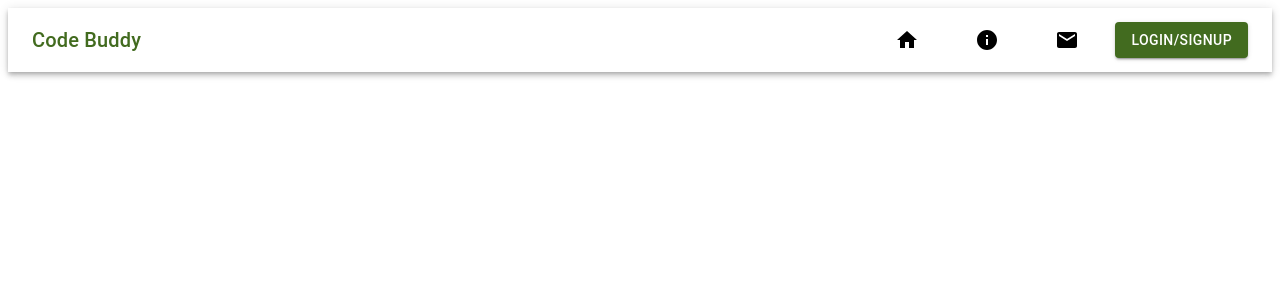
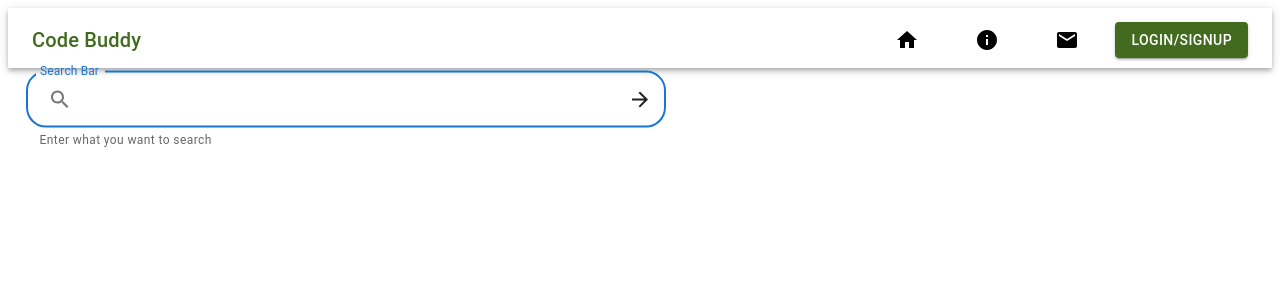
Before and after one commit to rishikrc3/Todo_, a React (Create React App) app in the folder todo/: page / in a window 1280 px wide. Shown: the top 300 px of the page. Built offline with nearby package versions, Linux system fonts and the light colour scheme.

Commit message:
Search_bar Updated

```diff
--- a/todo/package.json
+++ b/todo/package.json
@@ -7,6 +7,7 @@
     "@emotion/styled": "^11.11.0",
     "@material-ui/core": "^4.12.4",
     "@material-ui/icons": "^4.11.3",
+    "@mui/icons-material": "^5.14.1",
     "@mui/material": "^5.14.1",
     "@testing-library/jest-dom": "^5.16.5",
     "@testing-library/react": "^13.4.0",
--- a/todo/src/components/Navbar.js
+++ b/todo/src/components/Navbar.js
@@ -16,6 +16,7 @@ const useStyles = makeStyles((theme) => ({
   appBar: {
     backgroundColor: "white",
     color: "black",
+    height: "60px",
   },
   title: {
     flexGrow: 1,
--- /dev/null
+++ b/todo/src/components/Searchbar.js
@@ -0,0 +1,99 @@
+import React, { useState } from "react";
+import { TextField, InputAdornment } from "@mui/material";
+import { makeStyles } from "@material-ui/core";
+import SearchIcon from "@mui/icons-material/SearchOutlined";
+import ArrowForwardIcon from "@mui/icons-material/ArrowForward";
+
+const useStyles = makeStyles((theme) => ({
+  searchContainer: {
+    width: "50%", // Set a fixed width to make the search bar horizontally elongated
+    height: "70px", // Set a fixed height to make the search bar horizontally cylindrical
+    display: "flex",
+    alignItems: "center",
+    justifyContent: "center", // Center the search bar within the container
+    [theme.breakpoints.down("sm")]: {
+      width: "100%", // On small screens, make it full-width
+    },
+    position: "absolute", // Position the search bar absolutely
+    paddingTop: "calc(6% + 10px)", // Place the search bar 8% from the top of the screen
+    paddingBottom: "10px",
+    left: "2%", // Adjust the horizontal position as needed
+    transform: "translateY(-50%)", // Center the search bar vertically
+    borderRadius: "10px", // Make the container horizontally cylindrical with half of the height value
+    overflow: "hidden", // Hide any content that overflows from the container
+    [theme.breakpoints.down("md")]: {
+      paddingTop: "calc(8% + 20px)", // For medium screens, reduce the padding
+    },
+    [theme.breakpoints.down("sm")]: {
+      paddingTop: "calc(8% + 20px)", // For small screens, further reduce the padding
+    },
+  },
+  searchField: {
+    width: "100%",
+    height: "100%", // Make the input field take the full height of the search bar
+    "& .MuiOutlinedInput-root": {
+      borderRadius: "20px", // Make the search bar input field horizontally cylindrical
+      height: "100%", // Make the input field take the full height of the search bar
+    },
+    "& .MuiOutlinedInput-adornedStart": {
+      paddingLeft: "12px", // Add some padding to the left of the icon to make it centered vertically
+    },
+    "& .MuiOutlinedInput-adornedEnd": {
+      paddingRight: "4px", // Add some padding to the right of the icon to make it centered vertically
+    },
+  },
+  searchIcon: {
+    borderRadius: "20px", // Make the icon horizontally cylindrical with half of the height value
+    backgroundColor: theme.palette.common.white, // Add a background color to match the search bar's background
+    padding: "8px", // Add padding to the icon for better spacing
+    color: theme.palette.text.primary, // Match the icon color with the text color
+  },
+  arrowIcon: {
+    color: theme.palette.text.primary,
+    cursor: "pointer", // Match the icon color with the text color
+  },
+}));
+
+const SearchBar = () => {
+  const classes = useStyles();
+  const [searchQuery, setSearchQuery] = useState("");
+
+  const handleSearchChange = (e) => {
+    setSearchQuery(e.target.value);
+    // Handle your search logic here
+  };
+  const handleClick = () => {
+    alert("Cicked!");
+  };
+
+  return (
+    <div className={classes.searchContainer}>
+      <TextField
+        className={classes.searchField}
+        variant="outlined" // Make the search bar outlined
+        label="Search Bar"
+        value={searchQuery}
+        onChange={handleSearchChange}
+        helperText="Enter what you want to search"
+        InputProps={{
+          startAdornment: (
+            <InputAdornment position="start" className={classes.searchIcon}>
+              <SearchIcon />
+            </InputAdornment>
+          ),
+          endAdornment: (
+            <InputAdornment position="end">
+              <ArrowForwardIcon
+                className={classes.arrowIcon}
+                onClick={handleClick}
+              />
+            </InputAdornment>
+          ),
+        }}
+        focused
+      />
+    </div>
+  );
+};
+
+export default SearchBar;
--- a/todo/src/index.js
+++ b/todo/src/index.js
@@ -3,6 +3,7 @@ import ReactDOM from "react-dom/client";
 import App from "./App";
 import LandingPage from "./components/Landing";
 import Navbar from "./components/Navbar";
+import SearchBar from "./components/Searchbar";
 import { BrowserRouter } from "react-router-dom";
 const root = ReactDOM.createRoot(document.getElementById("root"));
 root.render(
@@ -10,6 +11,7 @@ root.render(
     <BrowserRouter>
       {" "}
       <Navbar />
+      <SearchBar />
     </BrowserRouter>
   </React.StrictMode>
 );
```
Also changed, not shown: 1 other file (tests, documents, lock files or other folders).
